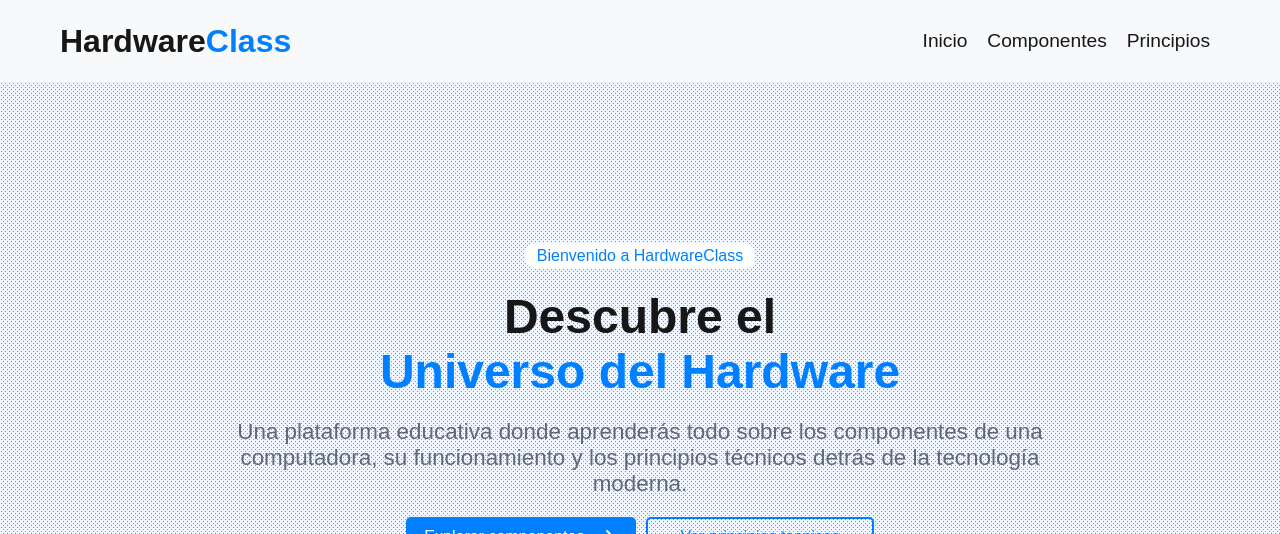
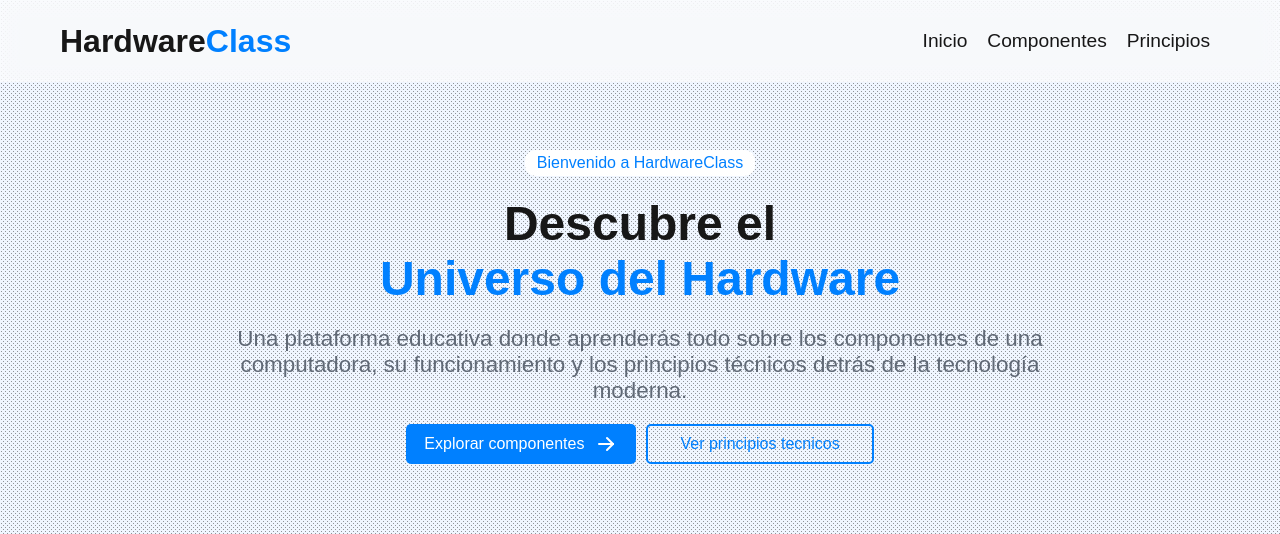
Before and after one commit to OrlandoTellez/hardware-web, a Next.js app: page / in a window 1280 px wide. Shown: the top 534 px of the page. Built offline with nearby package versions, Linux system fonts and the light colour scheme.

Commit message:
styles: fix hero heigh

```diff
--- a/src/components/Hero.module.css
+++ b/src/components/Hero.module.css
@@ -44,9 +44,9 @@
 
   @media only screen and (min-width: 700px){
     .section{
-      margin-top: 0px;
-      height: 100vh;
-
+      margin-top: 160px;
+      margin-bottom: 100px;
+      height: initial;
     }
 
     .buttons{
--- a/src/sections/app/Hero.module.css
+++ b/src/sections/app/Hero.module.css
@@ -1,7 +1,7 @@
 .section {
   padding: 20px;
   width: 100%;
-  height: 80vh;
+  height: 100vh;
   margin-top: 40px;
   display: grid;
   place-items: center;
@@ -43,8 +43,9 @@
 
 @media only screen and (min-width: 700px){
   .section{
-    margin-top: 0px;
-    height: 100vh;
+    height: initial;
+    margin-top: 130px;
+    margin-bottom: 100px;
   }
 
   .buttons{
```
